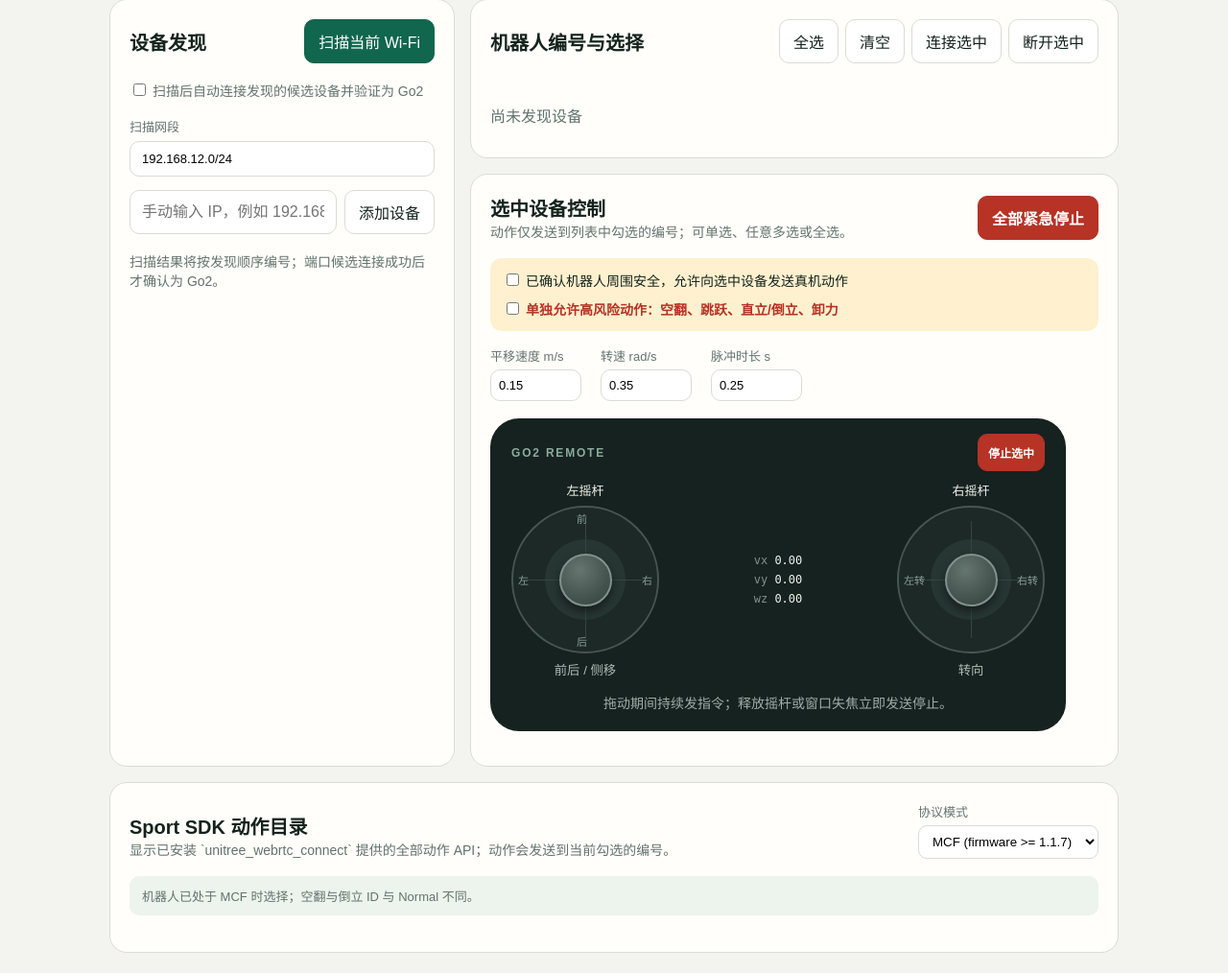
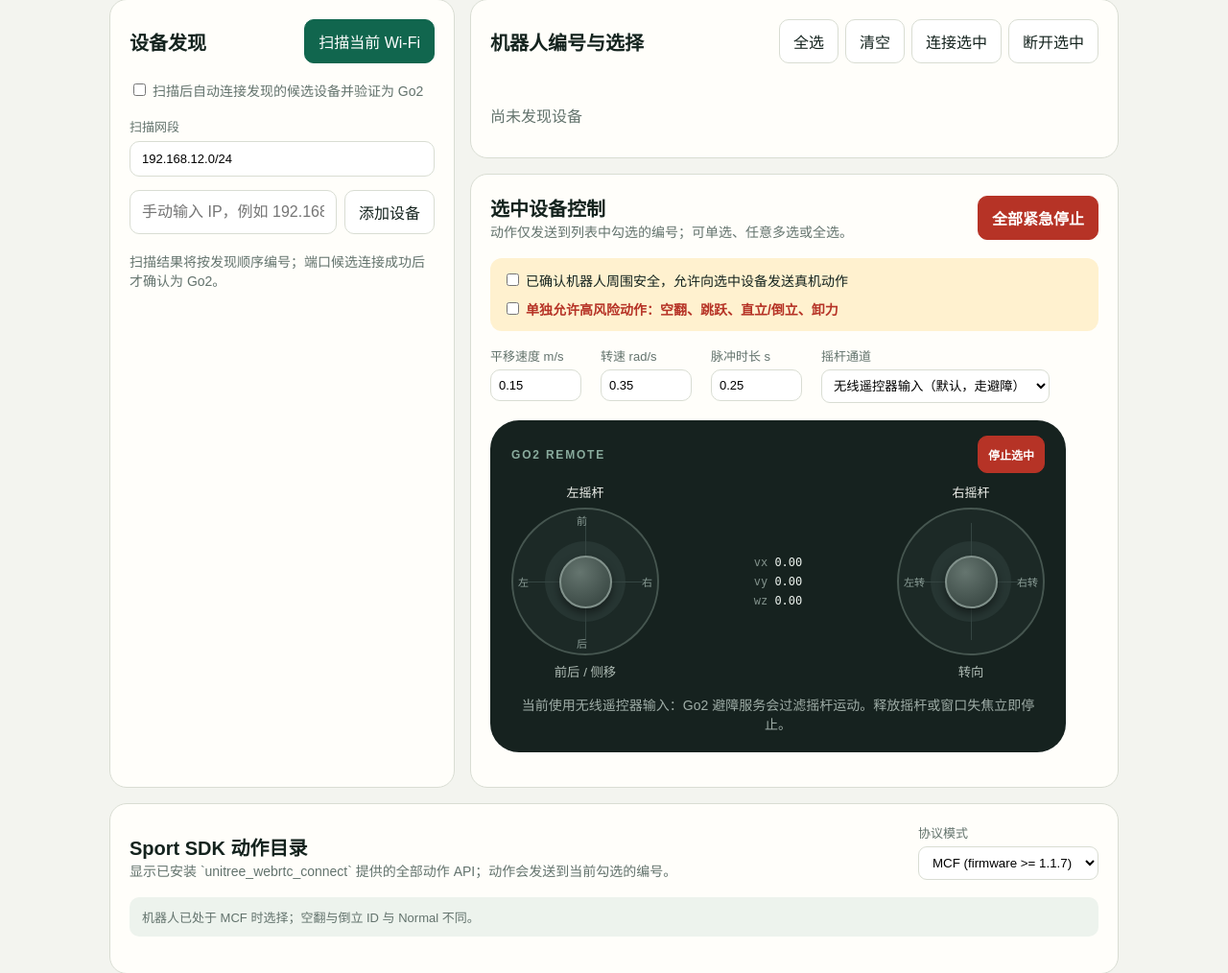
Before and after one commit to susuz149/wifi_muti_control_go2, a Flask app: page / in a window 1280 px wide. Shown: the part 169-1183 px from the top of the page at 96% size. Run offline with Flask 3, Linux system fonts and the light colour scheme; data that the repository does not hold is empty.

Commit message:
Add selectable joystick control channel

```diff
--- a/app.py
+++ b/app.py
@@ -386,7 +386,12 @@ class MultiGo2Service:
                 await self._sport_request(conn, SPORT_CMD["StopMove"])
                 response = None
             elif name == "joystick":
-                self._publish_wireless_controller(conn, parameters["lx"], parameters["ly"], parameters["rx"])
+                if parameters["mode"] == "sport":
+                    self._move_without_reply(conn, parameters["x"], parameters["y"], parameters["z"])
+                else:
+                    self._publish_wireless_controller(
+                        conn, parameters["lx"], parameters["ly"], parameters["rx"]
+                    )
                 self._arm_joystick_deadman(number, conn)
                 response = None
             elif name == "sport_action":
@@ -589,7 +594,14 @@ def joystick_parameters(data):
     x = bounded_float(data, "x", 0.0, -MAX_SPEED, MAX_SPEED)
     y = bounded_float(data, "y", 0.0, -MAX_SPEED, MAX_SPEED)
     z = bounded_float(data, "z", 0.0, -MAX_YAW_RATE, MAX_YAW_RATE)
+    mode = str(data.get("joystick_mode", "wireless")).lower()
+    if mode not in {"wireless", "sport"}:
+        raise ValueError("摇杆通道必须是 wireless 或 sport")
     return {
+        "mode": mode,
+        "x": x,
+        "y": y,
+        "z": z,
         # Obstacle avoidance filters simulated remote-controller commands.
         "lx": y / MAX_SPEED,
         "ly": x / MAX_SPEED,
--- a/wifi_web/static/app.js
+++ b/wifi_web/static/app.js
@@ -150,6 +150,7 @@ async function sendCommand(command, extra = {}, all = false, quiet = false) {
         speed: byId("speed").value,
         yaw_rate: byId("yawRate").value,
         duration: byId("duration").value,
+        joystick_mode: byId("joystickMode").value,
         ...extra,
       }),
     });
@@ -294,6 +295,14 @@ function showVelocity(velocity) {
   byId("wzValue").textContent = velocity.z.toFixed(2);
 }
 
+function updateJoystickModeNote() {
+  const mode = byId("joystickMode").value;
+  byId("joystickModeNote").textContent = mode === "wireless"
+    ? "当前使用无线遥控器输入：Go2 避障服务会过滤摇杆运动。释放摇杆或窗口失焦立即停止。"
+    : "当前使用 Sport Move：会绕开避障过滤，只在完全安全、需要直接控制时使用。释放摇杆或窗口失焦立即停止。";
+  byId("joystickModeNote").style.color = mode === "wireless" ? "" : "#ffb4a9";
+}
+
 async function publishJoystick() {
   if (state.joystickInFlight || (!sticks.left.active && !sticks.right.active)) return;
   const velocity = velocityFromSticks();
@@ -377,11 +386,16 @@ byId("selectNoneButton").addEventListener("click", () => { state.selected.clear(
 byId("connectButton").addEventListener("click", () => connectionAction("/api/connect"));
 byId("disconnectButton").addEventListener("click", () => connectionAction("/api/disconnect"));
 byId("stopButton").addEventListener("click", () => { stopJoystick(); sendCommand("stop", {}, true); });
+byId("joystickMode").addEventListener("change", () => {
+  stopJoystick();
+  updateJoystickModeNote();
+});
 document.querySelectorAll("[data-command]").forEach((button) => {
   button.addEventListener("click", () => { stopJoystick(); sendCommand(button.dataset.command); });
 });
 configureStick("left");
 configureStick("right", true);
+updateJoystickModeNote();
 window.addEventListener("blur", stopJoystick);
 document.addEventListener("visibilitychange", () => { if (document.hidden) stopJoystick(); });
 
--- a/wifi_web/static/styles.css
+++ b/wifi_web/static/styles.css
@@ -118,6 +118,15 @@ input[type="checkbox"] { accent-color: var(--brand); }
   margin-top: 10px;
 }
 .settings { display: flex; gap: 20px; margin-bottom: 18px; color: var(--muted); font-size: 13px; }
+.settings select {
+  display: block;
+  min-width: 230px;
+  margin-top: 5px;
+  padding: 8px;
+  border: 1px solid var(--line);
+  border-radius: 9px;
+  background: white;
+}
 .remote {
   background: #16221f;
   border-radius: 30px;
--- a/wifi_web/templates/index.html
+++ b/wifi_web/templates/index.html
@@ -64,6 +64,12 @@
           <label>平移速度 m/s <input id="speed" type="number" min="0.01" max="0.5" step="0.01" value="0.15"></label>
           <label>转速 rad/s <input id="yawRate" type="number" min="0.01" max="1" step="0.01" value="0.35"></label>
           <label>脉冲时长 s <input id="duration" type="number" min="0.05" max="1" step="0.05" value="0.25"></label>
+          <label>摇杆通道
+            <select id="joystickMode">
+              <option value="wireless">无线遥控器输入（默认，走避障）</option>
+              <option value="sport">Sport Move（绕开避障过滤）</option>
+            </select>
+          </label>
         </div>
 
         <div class="remote">
@@ -94,7 +100,7 @@
               <small>转向</small>
             </div>
           </div>
-          <p class="message deadman">拖动期间持续发指令；释放摇杆或窗口失焦立即发送停止。</p>
+          <p id="joystickModeNote" class="message deadman">拖动期间持续发指令；释放摇杆或窗口失焦立即发送停止。</p>
         </div>
         <p id="controlMessage" class="message"></p>
       </section>
```
Also changed, not shown: INSTALL_CN.md (+1 -1 lines), README.md.
